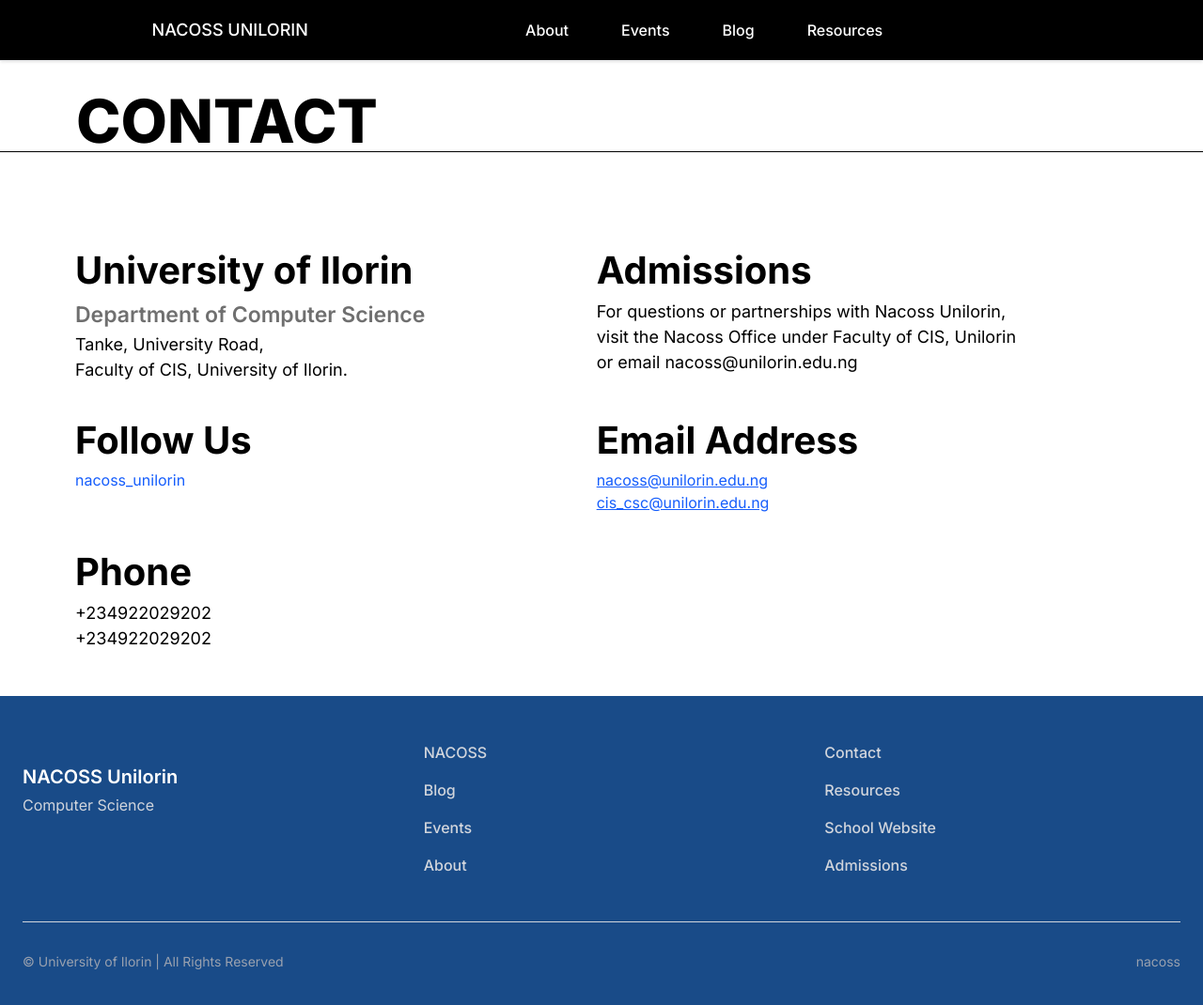
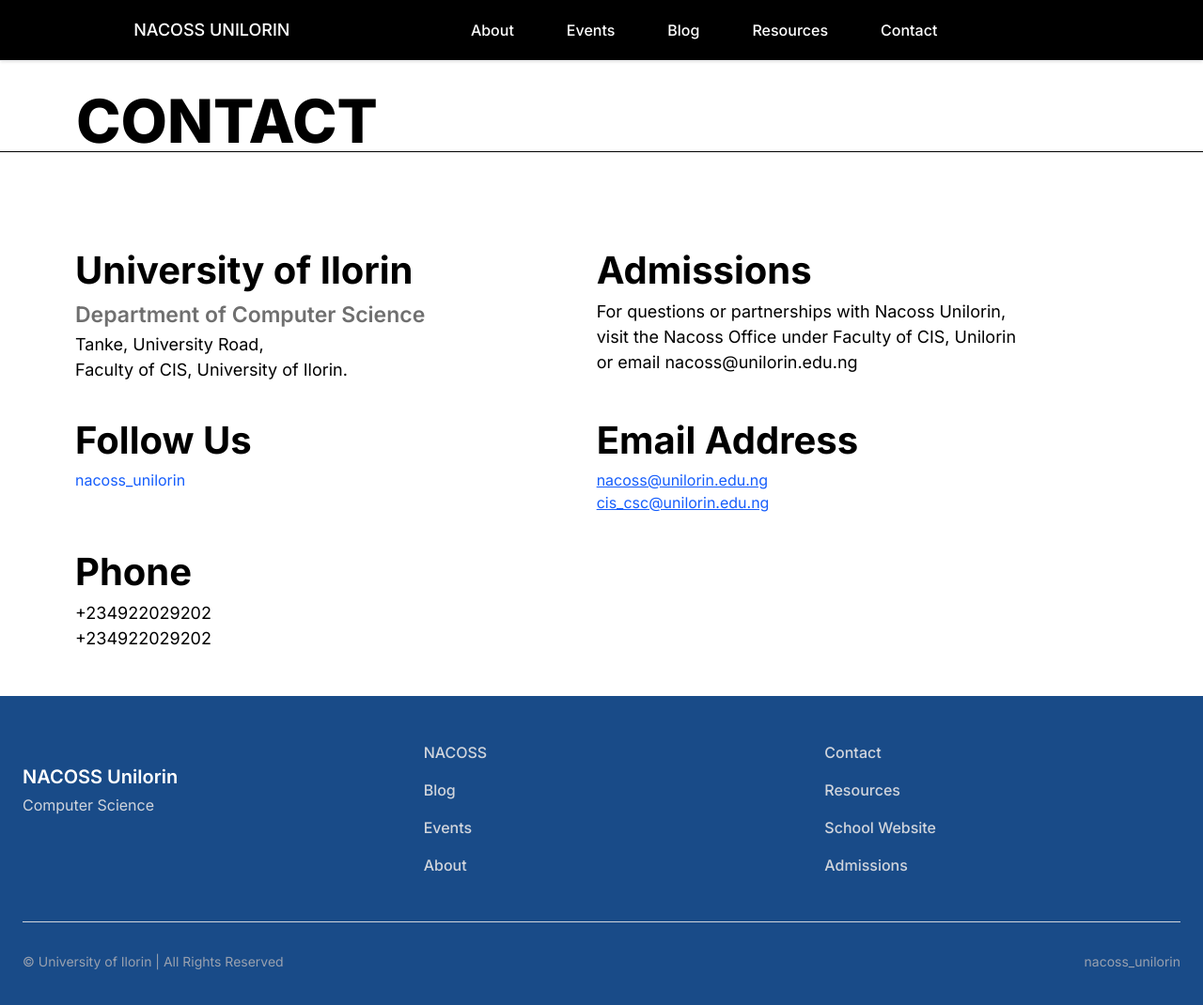
Before and after one commit to Oladotunlaniyan/NACOSS, a Next.js app: page /contact in a window 1280 px wide. Shown: the top 1070 px of the page at 94% size. Built offline with nearby package versions, Linux system fonts and the light colour scheme.

Commit message:
update: header and footer with correct links

```diff
--- a/src/components/Footer.tsx
+++ b/src/components/Footer.tsx
@@ -58,28 +58,28 @@
                 <ul className="space-y-4">
                   <li>
                     <a
-                      href="#"
+                      href="/contact"
                       className="text-gray-300 hover:text-white transition-colors duration-200 text-base font-medium">
                       Contact
                     </a>
                   </li>
                   <li>
                     <a
-                      href="#"
+                      href="/resources"
                       className="text-gray-300 hover:text-white transition-colors duration-200 text-base font-medium">
                       Resources
                     </a>
                   </li>
                   <li>
                     <a
-                      href="#"
+                      href="/"
                       className="text-gray-300 hover:text-white transition-colors duration-200 text-base font-medium">
                       School Website
                     </a>
                   </li>
                   <li>
                     <a
-                      href="#"
+                      href="/resources"
                       className="text-gray-300 hover:text-white transition-colors duration-200 text-base font-medium">
                       Admissions
                     </a>
@@ -98,7 +98,7 @@
 
           {/* Social Media */}
           <div className="flex items-center space-x-2">
-            <span className="text-gray-400 text-sm">nacoss</span>
+            <span className="text-gray-400 text-sm">nacoss_unilorin</span>
           </div>
         </div>
       </div>
--- a/src/components/Navbar.tsx
+++ b/src/components/Navbar.tsx
@@ -26,6 +26,7 @@
     { label: 'Events', href: '/events' },
     { label: 'Blog', href: '/blog' },
     { label: 'Resources', href: '/resources' },
+    { label: 'Contact', href: '/contact' },
   ];
 
   return (
```
